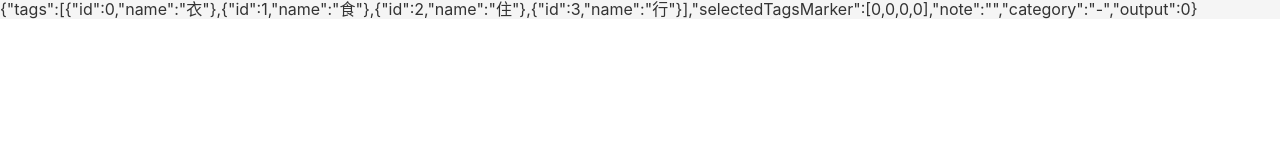
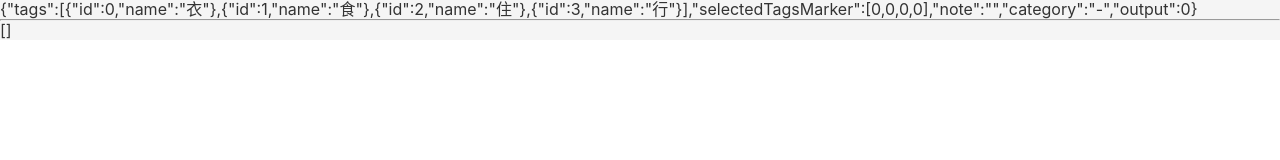
Before and after one commit to Howardyangyixuan/react-money, a React app: page /#/money in a window 1280 px wide. Shown: the top 160 px of the page. Built offline with nearby package versions, Linux system fonts and the light colour scheme.

Commit message:
完成记账页数据持久化

```diff
--- /dev/null
+++ b/src/hooks/useRecords.tsx
@@ -0,0 +1,22 @@
+import {useState} from 'react';
+import {useUpdate} from './useUpdate';
+
+type RecordItem = {
+  tagsName: string[],
+  note: string,
+  category: '+' | '-',
+  output: number
+}
+export const useRecords = () => {
+  const initRecordsString = window.localStorage.getItem('records');
+  const initRecords = initRecordsString ? JSON.parse(initRecordsString) : [];
+  const [records, setRecords] = useState<RecordItem[]>(initRecords);
+  const addRecords = (record: RecordItem) => {
+    const newRecords = [...records, record];
+    setRecords(newRecords);
+  };
+  useUpdate(() => {
+    window.localStorage.setItem('records', JSON.stringify(records));
+  }, records);
+  return {records, addRecords};
+};
--- a/src/views/Money.tsx
+++ b/src/views/Money.tsx
@@ -6,6 +6,7 @@ import {NumberPadSection} from './Money/NumberPadSection';
 import {TagsSection} from './Money/TagsSection';
 import {CategorySection} from './Money/CategorySection';
 import {useTags} from '../hooks/useTags';
+import {useRecords} from '../hooks/useRecords';
 import {Tag} from './helper';
 
 const MyLayout = styled(Layout)`
@@ -13,23 +14,27 @@ display: flex;
 flex-direction: column;
 `;
 
+type Category = '+' | '-'
+
 type MoneyData = {
   tags: Tag[],
   selectedTagsMarker: number[],
   note: string,
-  category: ('+' | '-'),
+  category: Category,
   output: number
 }
 
 function Money() {
   const {tags, setTags} = useTags();
-  const [moneyData, setMoneyData] = useState<MoneyData>({
+  const {records, addRecords} = useRecords();
+  const initMoneyData = {
     tags,
-    selectedTagsMarker: tags.map(()=>0),
+    selectedTagsMarker: tags.map(() => 0),
     note: '',
-    category: '-',
+    category: '-' as Category,
     output: 0
-  });
+  };
+  const [moneyData, setMoneyData] = useState<MoneyData>(initMoneyData);
   const onChange = (data: Partial<MoneyData>) => {
     if (data.tags) {
       //以防万一，即使传入的是原对象也可以统一处理，深拷贝生成新对象
@@ -42,14 +47,34 @@ function Money() {
     });
   };
 
+  const onOK = () => {
+    let tagsName = [];
+    const len = moneyData.selectedTagsMarker.length;
+    for (let i = 0; i < len; i++) {
+      if (moneyData.selectedTagsMarker[i]) {
+        tagsName.push(moneyData.tags[i].name);
+      }
+    }
+    const {tags, selectedTagsMarker, ...rest} = moneyData;
+    const record = {
+      tagsName,
+      ...rest
+    };
+    addRecords(record);
+    setMoneyData(initMoneyData);
+    window.alert('添加成功');
+  };
+
   return (
     <MyLayout>
       {JSON.stringify(moneyData)}
+      <hr/>
+      {JSON.stringify(records)}
       <TagsSection value={{tags: moneyData.tags, selectedTagsMarker: moneyData.selectedTagsMarker}}
                    onChange={(tags, selectedTagsMarker) => onChange({tags, selectedTagsMarker: selectedTagsMarker})}/>
       <NotesSection value={moneyData.note} onChange={note => onChange({note})}/>
       <CategorySection value={moneyData.category} onChange={category => onChange({category})}/>
-      <NumberPadSection value={moneyData.output} onChange={output => onChange({output})}/>
+      <NumberPadSection value={moneyData.output} onChange={output => onChange({output})} onOk={() => onOK()}/>
     </MyLayout>
   );
 }
--- a/src/views/Money/NumberPadSection.tsx
+++ b/src/views/Money/NumberPadSection.tsx
@@ -2,20 +2,22 @@ import styled from 'styled-components';
 import React, {FC, useState} from 'react';
 
 type Props = {
-  value:number,
-  onChange:(number:number)=>void
+  value: number,
+  onChange: (number: number) => void
+  onOk: () => void
 }
-const NumberPadSection: FC<Props> = (props ) => {
-  const outputInit = props.value.toString()
-  const [output,setOutput] = useState(outputInit)
-  const Ok=(text:string)=>{
-    const number = parseFloat(text)
+const NumberPadSection: FC<Props> = (props) => {
+  const outputInit = props.value.toString();
+  const [output, setOutput] = useState(outputInit);
+  const updateOutput = (text: string) => {
+    setOutput(text)
+    const number = parseFloat(text);
     console.log(number);
-    props.onChange(number)
-  }
+    props.onChange(number);
+  };
   const input = (e: React.MouseEvent) => {
     const text = (e.target as HTMLButtonElement).textContent;
-    const len = output.length
+    const len = output.length;
     if (!text) return;
     else {
       switch (text) {
@@ -30,26 +32,31 @@ const NumberPadSection: FC<Props> = (props ) => {
         case '8':
         case '9':
         case '.':
-          if(output.indexOf(".")!==-1 && text==="."){
+          if (output.indexOf('.') !== -1 && text === '.') {
             return;
           }
-          if (output === '0' && text!==".") {
-            setOutput(text);
-          } else if(len<=16) {
-            setOutput(output + text);
+          if (output === '0' && text !== '.') {
+            // setOutput(text);
+            updateOutput(text)
+          } else if (len <= 16) {
+            // setOutput(output + text);
+            updateOutput(output+text)
           }
           break;
         case 'OK':
-          Ok(output)
+          props.onOk();
           break;
         case '清空':
-          setOutput('0');
+          // setOutput('0');
+          updateOutput('0')
           break;
         case '删除':
           if (len === 1) {
-            setOutput('0');
+            // setOutput('0');
+            updateOutput("0")
           } else {
-            setOutput(output.substr(0, len - 1));
+            // setOutput(output.substr(0, len - 1));
+            updateOutput(output.substr(0, len - 1));
           }
 
           break;
```
